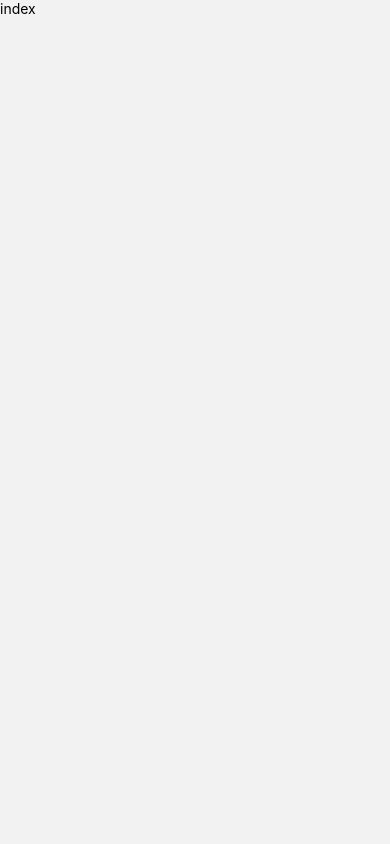
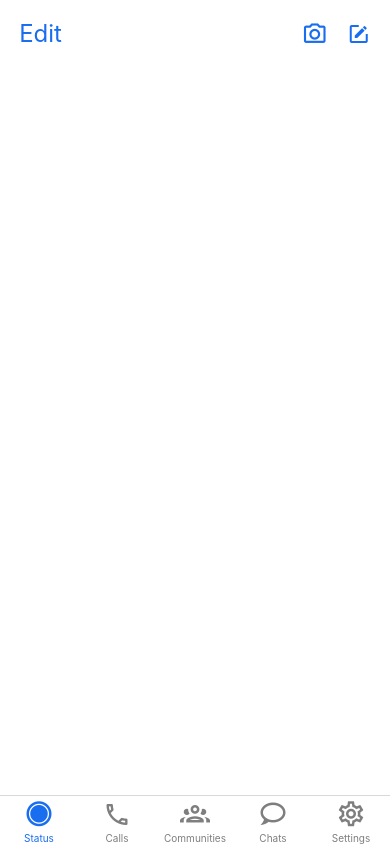
Before and after one commit to mkinnow8/whatsapp_clone, a React Native app: screen / in a window 390 px wide. Built offline with nearby package versions, Linux system fonts and the light colour scheme.

Commit message:
Implemented Common Header Component

```diff
--- a/package.json
+++ b/package.json
@@ -30,6 +30,7 @@
     "@react-native/metro-config": "0.74.84",
     "@react-native/typescript-config": "0.74.84",
     "@types/react": "^18.2.6",
+    "@types/react-native-vector-icons": "^6.4.18",
     "@types/react-test-renderer": "^18.0.0",
     "babel-jest": "^29.6.3",
     "eslint": "^8.19.0",
--- /dev/null
+++ b/src/components/Common/CommonHeaderComponent/index.tsx
@@ -0,0 +1,86 @@
+import {StyleSheet, Text, TouchableOpacity, View} from 'react-native';
+import {styles} from './styles';
+import React from 'react';
+import {genericStyles} from '../../../utilities/genericStyles';
+import {responsiveWidth} from '../../../utilities/responsiveFunctions';
+import Icon from 'react-native-vector-icons/MaterialCommunityIcons';
+import {COLORS} from '../../../resources';
+
+type Props = {
+  children?: React.ReactNode;
+  leftIcon1?: string;
+  leftButton1?: string;
+  rightButton1?: string;
+  rightIcon1?: string;
+  rightIcon2?: string;
+  leftIcon1Press?: () => void;
+  leftButton1Press?: () => void;
+  rightButton1Press?: () => void;
+  rightIcon1Press?: () => void;
+  rightIcon2Press?: () => void;
+};
+
+const CommonHeaderComponent = ({
+  children,
+  leftIcon1,
+  leftButton1,
+  rightButton1,
+  rightIcon1,
+  rightIcon2,
+  leftIcon1Press,
+  leftButton1Press,
+  rightButton1Press,
+  rightIcon1Press,
+  rightIcon2Press,
+}: Props) => {
+  return (
+    <View
+      style={[
+        genericStyles.rowContainer,
+        {
+          justifyContent: 'space-between',
+          padding: responsiveWidth(12),
+        },
+      ]}>
+      {/* Left Buttons */}
+      <View style={genericStyles.rowContainer}>
+        {leftIcon1 && (
+          <TouchableOpacity onPress={leftIcon1Press}>
+            <Icon name={leftIcon1} size={26} color={COLORS.BLUE} />
+          </TouchableOpacity>
+        )}
+        <TouchableOpacity onPress={leftButton1Press}>
+          <Text style={[genericStyles.blueText, genericStyles.textMed]}>
+            {leftButton1}
+          </Text>
+        </TouchableOpacity>
+      </View>
+
+      {/* Center Component */}
+      {children}
+
+      {/* Right Buttons */}
+      <View style={genericStyles.rowContainer}>
+        <TouchableOpacity onPress={rightButton1Press}>
+          <Text style={[genericStyles.blueText, genericStyles.textMed]}>
+            {rightButton1}
+          </Text>
+        </TouchableOpacity>
+        {rightIcon1 && (
+          <TouchableOpacity onPress={rightIcon1Press}>
+            <Icon name={rightIcon1} size={26} color={COLORS.BLUE} />
+          </TouchableOpacity>
+        )}
+        {rightIcon2 && (
+          <TouchableOpacity
+            onPress={rightIcon2Press}
+            style={genericStyles.ml12}>
+            <Icon name={rightIcon2} size={24} color={COLORS.BLUE} />
+          </TouchableOpacity>
+        )}
+      </View>
+    </View>
+  );
+};
+
+export {CommonHeaderComponent};
--- /dev/null
+++ b/src/components/Common/CommonHeaderComponent/styles.ts
@@ -0,0 +1,5 @@
+import { StyleSheet } from "react-native";
+
+export const styles = StyleSheet.create({
+
+})
--- /dev/null
+++ b/src/components/Common/index.ts
@@ -0,0 +1 @@
+export * from './CommonHeaderComponent';
--- /dev/null
+++ b/src/components/index.ts
@@ -0,0 +1 @@
+export * from './Common';
--- a/src/navigation/RootNavigator.tsx
+++ b/src/navigation/RootNavigator.tsx
@@ -2,8 +2,9 @@ import {StyleSheet, Text, View} from 'react-native';
 import {NavigationContainer} from '@react-navigation/native';
 import {createNativeStackNavigator} from '@react-navigation/native-stack';
 import {createBottomTabNavigator} from '@react-navigation/bottom-tabs';
+import Icon from 'react-native-vector-icons/MaterialCommunityIcons';
 import React, {useState} from 'react';
-import {ROUTE} from '../resources';
+import {COLORS, ROUTE} from '../resources';
 import {ChatsScreen} from '../screens';
 
 type Props = {};
@@ -12,7 +13,7 @@ const AuthStack = createNativeStackNavigator();
 const Tab = createBottomTabNavigator();
 
 const RootNavigator = (props: Props) => {
-  const [loggedIn, setLoggedIn] = useState(false);
+  const [loggedIn, setLoggedIn] = useState(true);
   return (
     <NavigationContainer>
       {loggedIn ? <TabNavigator /> : <AuthStackNavigator />}
@@ -22,8 +23,78 @@ const RootNavigator = (props: Props) => {
 
 const TabNavigator = () => {
   return (
-    <Tab.Navigator>
-      <Tab.Screen name={ROUTE.ALL_CHATS} component={ChatsScreen} />
+    <Tab.Navigator
+      screenOptions={{
+        tabBarActiveTintColor: COLORS.BLUE,
+        tabBarInactiveTintColor: COLORS.GREY,
+        headerShown: false,
+        tabBarHideOnKeyboard: true,
+      }}>
+      <Tab.Screen
+        name={ROUTE.STATUS}
+        component={ChatsScreen}
+        options={{
+          tabBarIcon: ({focused}) => (
+            <Icon
+              name={focused ? 'circle-slice-8' : 'circle-double'}
+              size={30}
+              color={focused ? COLORS.BLUE : COLORS.GREY}
+            />
+          ),
+        }}
+      />
+      <Tab.Screen
+        name={ROUTE.CALLS}
+        component={ChatsScreen}
+        options={{
+          tabBarIcon: ({focused}) => (
+            <Icon
+              name={focused ? 'phone' : 'phone-outline'}
+              size={28}
+              color={focused ? COLORS.BLUE : COLORS.GREY}
+            />
+          ),
+        }}
+      />
+      <Tab.Screen
+        name={ROUTE.COMMUNITIES}
+        component={ChatsScreen}
+        options={{
+          tabBarIcon: ({focused}) => (
+            <Icon
+              name={focused ? 'account-group' : 'account-group-outline'}
+              size={30}
+              color={focused ? COLORS.BLUE : COLORS.GREY}
+            />
+          ),
+        }}
+      />
+      <Tab.Screen
+        name={ROUTE.ALL_CHATS}
+        component={ChatsScreen}
+        options={{
+          tabBarIcon: ({focused}) => (
+            <Icon
+              name={focused ? 'chat' : 'chat-outline'}
+              size={30}
+              color={focused ? COLORS.BLUE : COLORS.GREY}
+            />
+          ),
+        }}
+      />
+      <Tab.Screen
+        name={ROUTE.SETTINGS}
+        component={ChatsScreen}
+        options={{
+          tabBarIcon: ({focused}) => (
+            <Icon
+              name={focused ? 'cog' : 'cog-outline'}
+              size={30}
+              color={focused ? COLORS.BLUE : COLORS.GREY}
+            />
+          ),
+        }}
+      />
     </Tab.Navigator>
   );
 };
--- a/src/resources/colors.ts
+++ b/src/resources/colors.ts
@@ -1,5 +1,5 @@
 export const COLORS = {
-  BLUE: '#0064e7',
+  BLUE: 'rgba(25,109,239, 1)',
   ORANGE: '#fe7d32',
   GREEN: '#1c7b20',
   RED: '#ff0000',
--- a/src/resources/routesName.ts
+++ b/src/resources/routesName.ts
@@ -1,4 +1,8 @@
 export const ROUTE = {
 
-  ALL_CHATS: 'all_chats',
+  ALL_CHATS: 'Chats',
+  CALLS: 'Calls',
+  COMMUNITIES: 'Communities',
+  STATUS: 'Status',
+  SETTINGS: 'Settings',
 };
--- a/src/screens/Chats/ChatsScreen/index.tsx
+++ b/src/screens/Chats/ChatsScreen/index.tsx
@@ -1,16 +1,20 @@
-import {StyleSheet, Text, View} from 'react-native';
+import {SafeAreaView, StyleSheet, Text, View} from 'react-native';
 import React from 'react';
+import {styles} from './styles';
+import {CommonHeaderComponent} from '../../../components';
 
 type Props = {};
 
 const ChatsScreen = (props: Props) => {
   return (
-    <View>
-      <Text>index</Text>
-    </View>
+    <SafeAreaView style={styles.container}>
+      <CommonHeaderComponent
+        leftButton1="Edit"
+        rightIcon1="camera-outline"
+        rightIcon2="square-edit-outline"
+      />
+    </SafeAreaView>
   );
 };
 
 export {ChatsScreen};
-
-const styles = StyleSheet.create({});
--- /dev/null
+++ b/src/screens/Chats/ChatsScreen/styles.ts
@@ -0,0 +1,9 @@
+import { StyleSheet } from "react-native";
+import {COLORS} from "../../../resources/colors";
+
+export const styles = StyleSheet.create({
+  container: {
+    flex:1,
+    backgroundColor: COLORS.WHITE
+  }
+})
--- /dev/null
+++ b/src/utilities/genericStyles.ts
@@ -0,0 +1,28 @@
+import { StyleSheet } from "react-native";
+import { COLORS } from "../resources";
+import { respFontSize, responsiveWidth } from "./responsiveFunctions";
+
+export const genericStyles = StyleSheet.create({
+    rowContainer: {
+        flexDirection: 'row',
+        alignItems: 'center',
+    },
+    blueText: {
+        color: COLORS.BLUE,
+    },
+    textMed: {
+        fontSize: respFontSize(12)
+    },
+    mr12: {
+        marginRight: responsiveWidth(12),
+    },
+    mr8: {
+        marginRight: responsiveWidth(8),
+    },
+    ml12: {
+        marginLeft: responsiveWidth(12),
+    },
+    ml8: {
+        marginLeft: responsiveWidth(8),
+    },
+})
```
Also changed, not shown: 2 other files (tests, documents, lock files or other folders).
